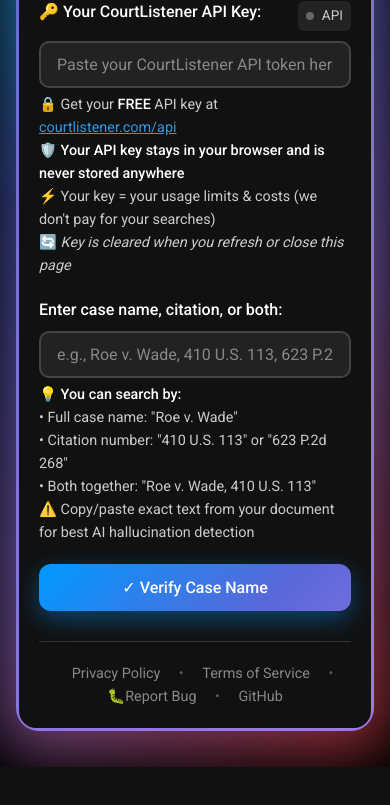
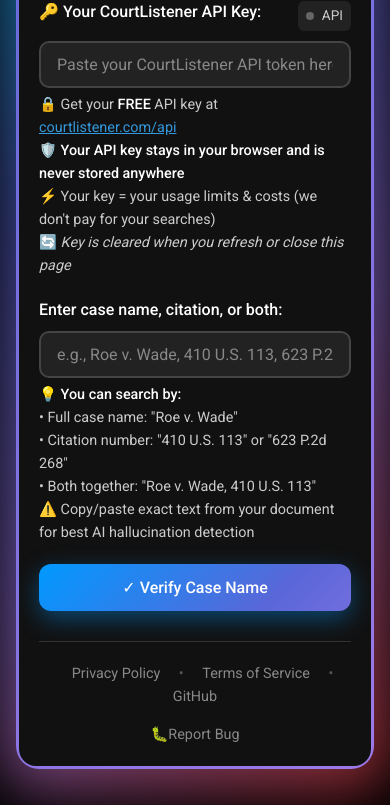
Before and after one commit to marchoag/citecheck, a Flask app: page / in a window 390 px wide. Shown: the part 181-986 px from the top of the page. Before the commit the page ends 948 px from the top, so only its background shows below. Run offline with Flask 3, Linux system fonts and the light colour scheme.

Commit message:
Fix footer layout: Move bug report to separate line - Remove bullet point before bug report link - Add line break to prevent mobile text wrapping - Clean footer spacing with proper margins - Bug report now clearly separated on own line

```diff
--- a/templates/index.html
+++ b/templates/index.html
@@ -84,9 +84,9 @@
         <span style="color: #555555;">•</span>
         <a href="/terms" style="color: #888888; text-decoration: none; margin: 0 15px;">Terms of Service</a>
         <span style="color: #555555;">•</span>
-        <a href="javascript:void(0)" onclick="showBugReport()" style="color: #888888; text-decoration: none; margin: 0 15px;">🐛Report Bug</a>
-        <span style="color: #555555;">•</span>
         <a href="https://github.com/marchoag/citecheck" target="_blank" style="color: #888888; text-decoration: none; margin: 0 15px;">GitHub</a>
+        <br>
+        <a href="javascript:void(0)" onclick="showBugReport()" style="color: #888888; text-decoration: none; margin: 15px 0 0 0; display: inline-block;">🐛Report Bug</a>
     </div>
 </div>
 
```
